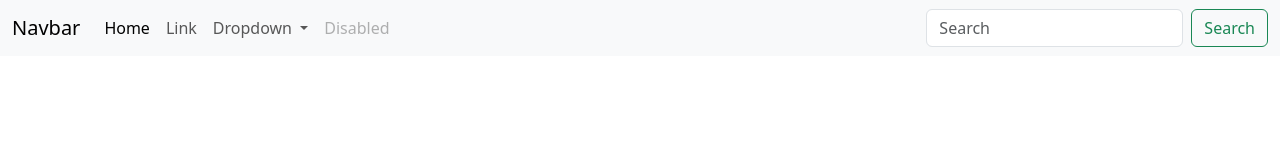
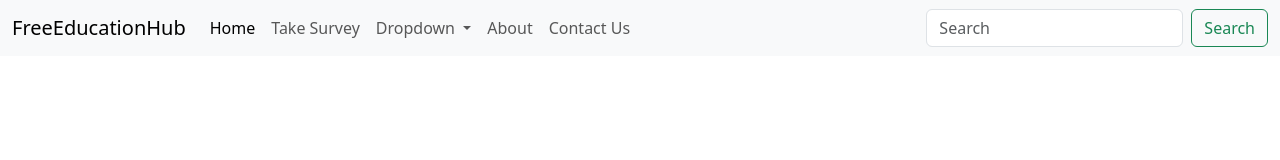
Before and after one commit to sanyamgarg6380/hackhathon_2.0, a plain HTML site: page index.html in a window 1280 px wide. Drawn offline with nearby package versions, Linux system fonts and the light colour scheme.

Commit message:
Changes in html

```diff
--- a/index.html
+++ b/index.html
@@ -9,7 +9,7 @@
 <body>
     <nav class="navbar navbar-expand-lg bg-body-tertiary">
         <div class="container-fluid">
-          <a class="navbar-brand" href="#">Navbar</a>
+          <a class="navbar-brand" href="#">FreeEducationHub</a>
           <button class="navbar-toggler" type="button" data-bs-toggle="collapse" data-bs-target="#navbarSupportedContent" aria-controls="navbarSupportedContent" aria-expanded="false" aria-label="Toggle navigation">
             <span class="navbar-toggler-icon"></span>
           </button>
@@ -19,7 +19,7 @@
                 <a class="nav-link active" aria-current="page" href="#">Home</a>
               </li>
               <li class="nav-item">
-                <a class="nav-link" href="#">Link</a>
+                <a class="nav-link" href="#">Take Survey</a>
               </li>
               <li class="nav-item dropdown">
                 <a class="nav-link dropdown-toggle" href="#" role="button" data-bs-toggle="dropdown" aria-expanded="false">
@@ -33,7 +33,10 @@
                 </ul>
               </li>
               <li class="nav-item">
-                <a class="nav-link disabled" aria-disabled="true">Disabled</a>
+                <a class="nav-link" href="#">About</a>
+              </li>
+              <li class="nav-item">
+                <a class="nav-link" href="#">Contact Us</a>
               </li>
             </ul>
             <form class="d-flex" role="search">
```
